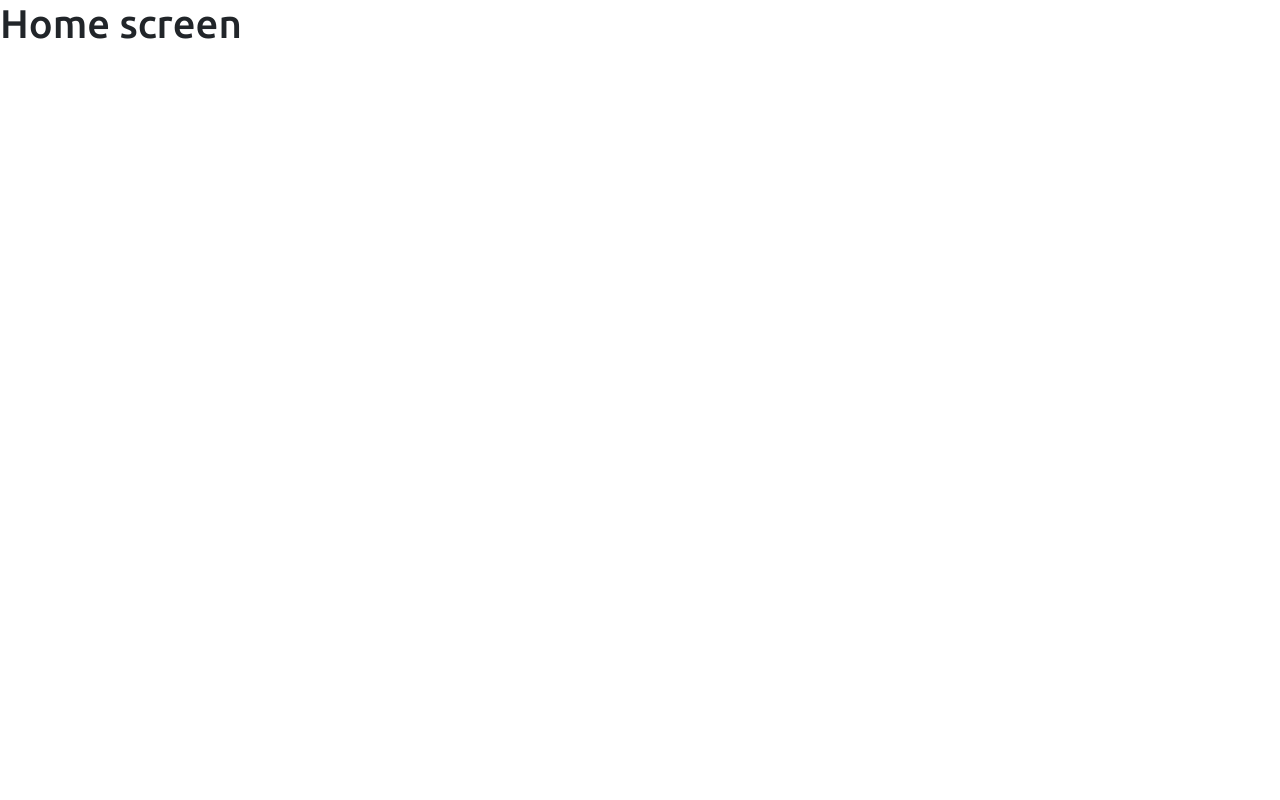
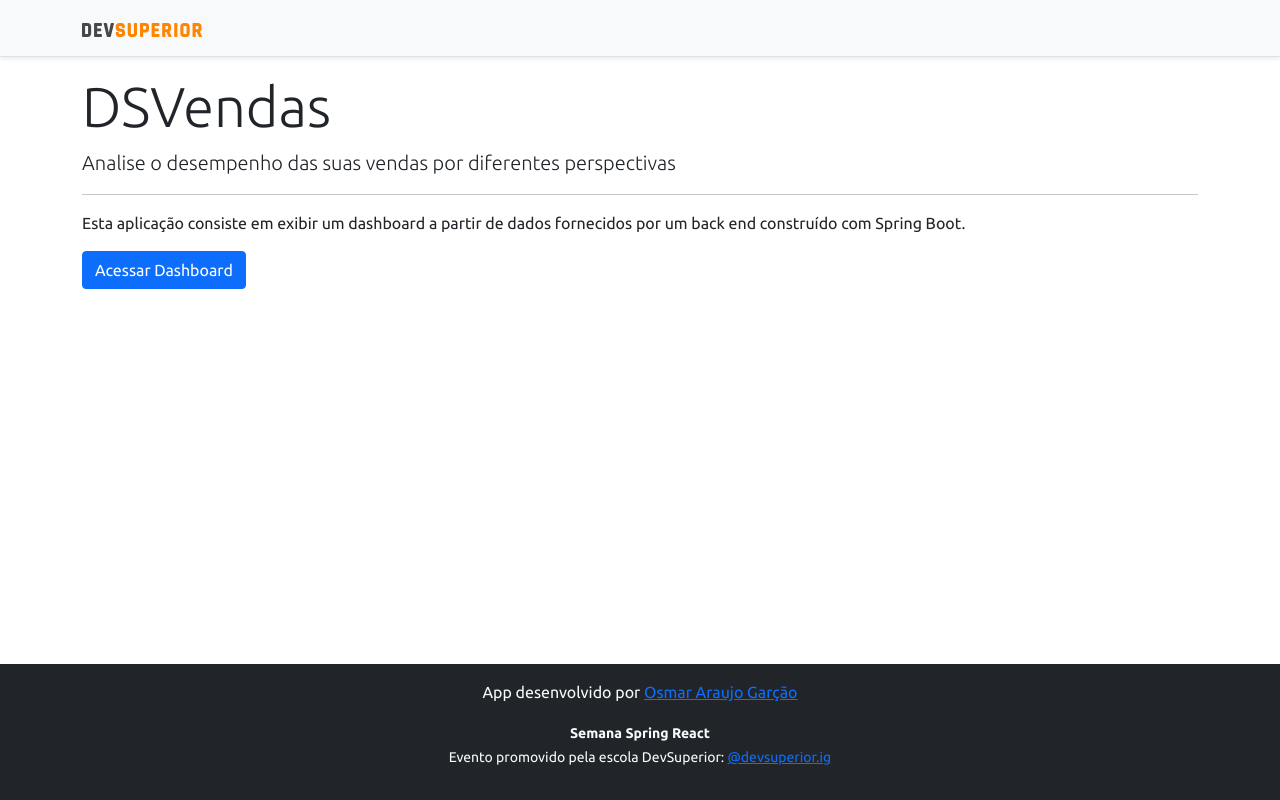
Before and after one commit to Osmar-Araujo/projeto-sds3, a React (Create React App) app in the folder frontend/: page / in a window 1280 px wide. Built offline with nearby package versions, Linux system fonts and the light colour scheme.

Commit message:
Implementada a navegação nos componentes

```diff
--- a/frontend/src/components/NavBar/index.tsx
+++ b/frontend/src/components/NavBar/index.tsx
@@ -1,11 +1,14 @@
 import ImgDsDark from "assets/images/ds-dark.svg";
+import { Link } from "react-router-dom";
 
 const NavBar = () => {
   return (
     <div className="d-flex flex-column flex-md-row align-items-center p-3 px-md-4 mb-3 bg-light border-bottom shadow-sm">
       <div className="container">
         <nav className="my-2 my-md-0 mr-md-3">
-          <img src={ImgDsDark} alt="DevSuperior" width="120" />
+          <Link to="/">
+            <img src={ImgDsDark} alt="DevSuperior" width="120" />
+          </Link>
         </nav>
       </div>
     </div>
--- a/frontend/src/pages/Home/index.tsx
+++ b/frontend/src/pages/Home/index.tsx
@@ -1,8 +1,29 @@
+import Footer from "components/Footer";
+import NavBar from "components/NavBar";
+import { Link } from "react-router-dom";
+
 const Home = () => {
   return (
-    <div>
-      <h1>Home screen</h1>
-    </div>
+    <>
+      <NavBar />
+      <div className="container">
+        <div className="jumbotron">
+          <h1 className="display-4">DSVendas</h1>
+          <p className="lead">
+            Analise o desempenho das suas vendas por diferentes perspectivas
+          </p>
+          <hr />
+          <p>
+            Esta aplicação consiste em exibir um dashboard a partir de dados
+            fornecidos por um back end construído com Spring Boot.
+          </p>
+          <Link className="btn btn-primary btn-large" to="/dashboard">
+            Acessar Dashboard
+          </Link>
+        </div>
+      </div>
+      <Footer />
+    </>
   );
 };
 
```
